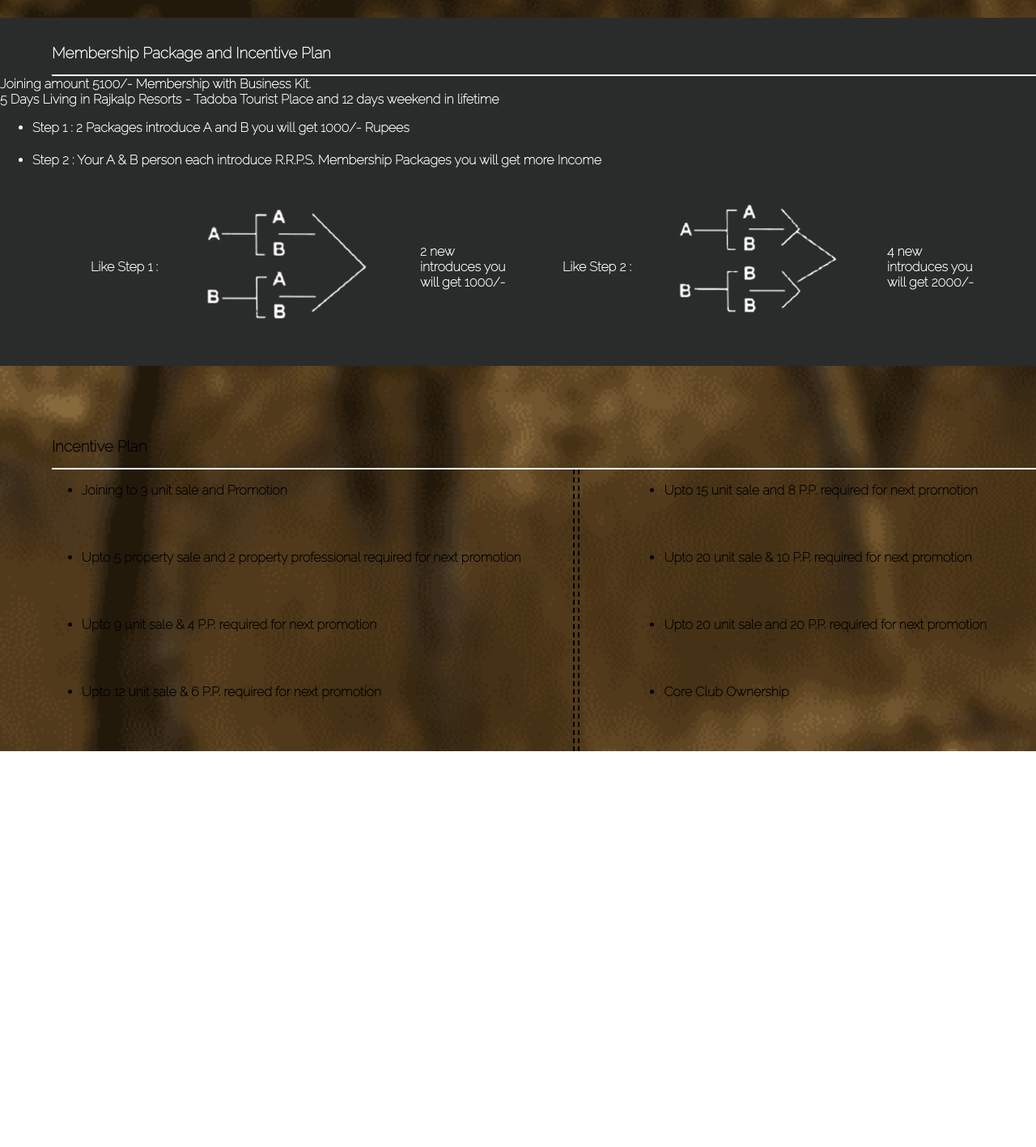
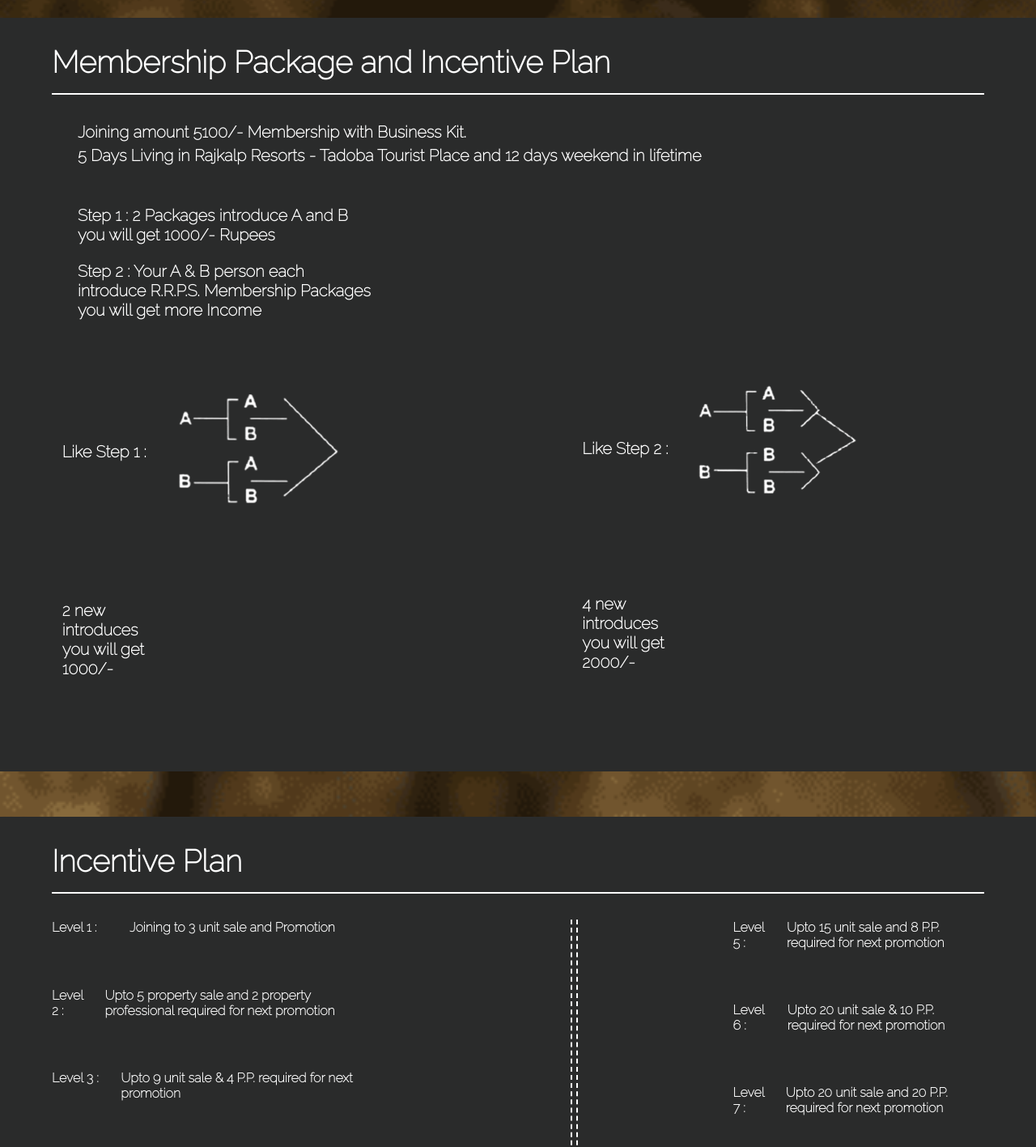
Before and after one commit to Rajkalp-Resort/resort-fe, a React (Create React App) app: page /package in a window 1280 px wide. Shown: the part 1860-3277 px from the top of the page at 81% size. Before the commit the page ends 2788 px from the top, so only its background shows below. Built offline with nearby package versions, Linux system fonts and the light colour scheme.

Commit message:
cmt added in pack css

```diff
--- a/src/pages/Package.js
+++ b/src/pages/Package.js
@@ -148,7 +148,7 @@ function Package() {
                 <div className={styles.para2}>
                     <ul className={styles.p3List}>
                         <li className={styles.p3Li}>
-                            Step 1 : 2 Packages introduce A and B
+                            Step 1 : 2 Packages introduce A and B <br />
                             you will get 1000/- Rupees
                         </li>
                         <li className={styles.p3Li}>
@@ -158,6 +158,7 @@ function Package() {
                     </ul>
                 </div>
                 <div className={styles.para3}>
+                    <div className={styles.paraPart}>
                         <ul className={styles.p3List2}>
                             <li className={styles.p3Li}>
                                 <div className={styles.smTxt}>
@@ -176,6 +177,10 @@ function Package() {
                                     get 1000/-
                                 </div>
                             </li>
+                        </ul>
+                    </div>
+                    <div className={styles.paraPart}>
+                        <ul className={styles.p3List2}>
                             <li className={styles.p3Li}>
                                 <div className={styles.smTxt}>
                                     Like Step 2 :
@@ -194,6 +199,7 @@ function Package() {
                         </ul>
                     </div>
                 </div>
+            </div>
             <div className={styles.pack4}>
                 <div className={styles.heading}>
                     Incentive Plan
@@ -202,40 +208,80 @@ function Package() {
                     <div className={styles.content1}>
                         <ul className={styles.p4List}>
                             <li className={styles.p4Li}>
+                                <div className={styles.level}>
+                                    Level 1 :
+                                </div>
+                                <div className={styles.levDesc}>
                                     Joining to 3 unit sale and Promotion
+                                </div>
                             </li>
                             <li className={styles.p4Li}>
+                                <div className={styles.level}>
+                                    Level 2 :
+                                </div>
+                                <div className={styles.levDesc}>
                                     Upto 5 property sale and 2 property
                                     professional required for next promotion
+                                </div>
                             </li>
                             <li className={styles.p4Li}>
+                                <div className={styles.level}>
+                                    Level 3 :
+                                </div>
+                                <div className={styles.levDesc}>
                                     Upto 9 unit sale & 4 P.P. required for next promotion
+                                </div>
                             </li>
                             <li className={styles.p4Li}>
+                                <div className={styles.level}>
+                                    Level 4 :
+                                </div>
+                                <div className={styles.levDesc}>
                                     Upto 12 unit sale & 6 P.P. required for next promotion
+                                </div>
                             </li>
                         </ul>
                     </div>
                     <div className={styles.content2}>
                         <ul className={styles.p4List}>
                             <li className={styles.p4Li}>
+                                <div className={styles.level}>
+                                    Level 5 :
+                                </div>
+                                <div className={styles.levDesc}>
                                     Upto 15 unit sale and 8 P.P. required for next promotion
+                                </div>
                             </li>
                             <li className={styles.p4Li}>
+                                <div className={styles.level}>
+                                    Level 6 :
+                                </div>
+                                <div className={styles.levDesc}>
                                     Upto 20 unit sale & 10 P.P. required for next promotion
+                                </div>
                             </li>
                             <li className={styles.p4Li}>
+                                <div className={styles.level}>
+                                    Level 7 :
+                                </div>
+                                <div className={styles.levDesc}>
                                     Upto 20 unit sale and 20 P.P. required for next promotion
+                                </div>
                             </li>
                             <li className={styles.p4Li}>
+                                <div className={styles.level}>
+                                    Level 8 :
+                                </div>
+                                <div className={styles.levDesc}>
                                     Core Club Ownership
+                                </div>
                             </li>
                         </ul>
                     </div>
                 </div>
             </div>
 
-        </div>
+        </div >
     )
 }
 
--- a/src/pages/Package.module.css
+++ b/src/pages/Package.module.css
@@ -95,58 +95,117 @@
     background-color: #2A2B2B;
     margin: 3.5rem 0;
     color: #FFFFFF;
+    font-size: 20px;
+}
 
+.para1 {
+    margin: 1rem 1rem;
+    padding: 1rem 10rem 1rem 5rem;
+    line-height: 1.8rem;
+}
+
+.para2{
+    margin: 1rem 1rem;
+    padding: 1rem 50rem 1rem 5rem;
+}
+
+.p3List{
+    margin: 0;
+    padding: 0;
+    list-style-type: none;
+}
+
+.para3{
+    display: flex;
+}
+
+.paraPart{
+    margin-left: 1.7rem;
+    margin-right: 8rem;
 }
 
 .p3List2 {
     display: flex;
     flex-wrap: wrap;
-    justify-content: center;
+    /* justify-content: center; */
     align-items: center;
     list-style-type: none;
 }
 
 .p3Li {
-
+    /* margin-right: 1rem; */
     margin-bottom: 1.3rem;
 }
 
 .smTxt {
     width: 7rem;
-    margin: 1rem 1rem;
-    padding: 3.6rem 1rem;
+    margin: 1rem 1.5rem 1rem 0.1rem;
+    padding: 3.6rem 0.5rem;
 }
+
 
 .p3Img1 {}
 
 .heading {
     /* font-family: 'Times New Roman', Times, serif; */
     margin-top: 3rem;
+    margin-right: 4rem;
     padding-top: 2rem;
     font-weight: bold;
-    font-size: 0.5cm;
+    font-size: 1cm;
     margin-left: 4rem;
     border-bottom: 2px solid #FFFFFF;
     padding-bottom: 1rem;
     box-sizing: border-box;
 }
 
+.pack4{
+    color: #FFFFFF;
+    background-color: #2A2B2B;
+    margin-bottom: 2rem;
+}
+
 .contents {
     display: flex;
     justify-content: center;
+    margin-top: 2rem;
 }
 
 .content1 {
-    border-right: 2px dashed black;
-    padding-right: 4rem;
+    border-right: 2px dashed #FFFFFF;
+    margin-left: 4rem;
     margin-right: 0.3rem;
+    padding-right: 15rem;
 }
 
 .content2 {
-    border-left: 2px dashed black;
-    padding-left: 4rem;
+    border-left: 2px dashed #FFFFFF;
+    padding-left: 12rem;
+    margin-right: 4rem;
+}
+
+.p4List{
+    list-style-type: none;
+    margin: 0;
+    padding: 0;
 }
 
 .p4Li {
+    display: flex;
     margin-bottom: 4rem;
 }
+
+.level{
+    height: 1.3rem;
+    width : 5rem;
+    padding-right: 0px;
+    margin-right: 1rem;
+    /* box-sizing: border-box; */
+    /* border: 2px solid white; */
+}
+
+.levDesc{
+    padding-left: 0;
+    /* padding-right: 10rem; */
+    /* border: 2px solid white; */
+}
```
Lines whose indentation alone changed are shown as unchanged.
